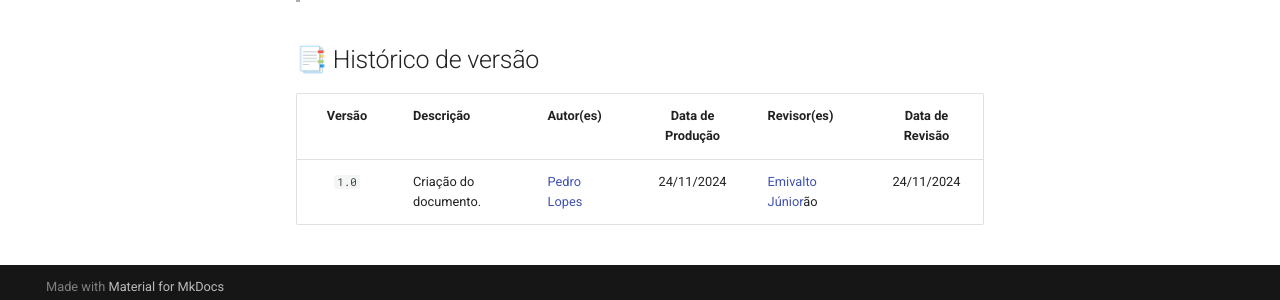
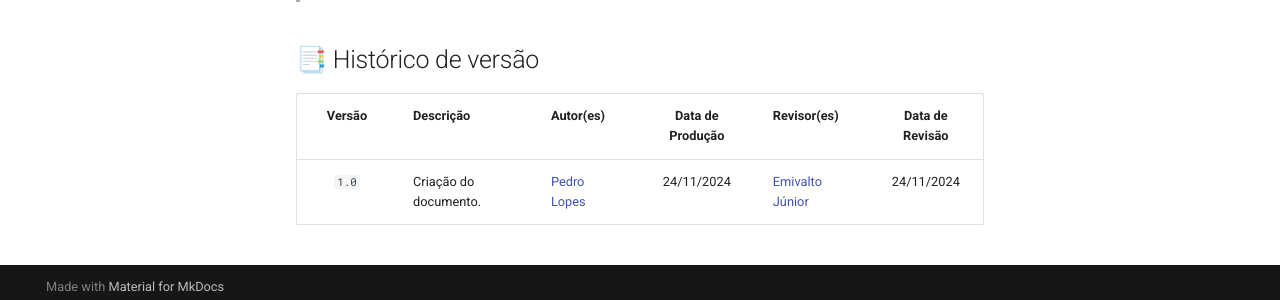
Before and after one commit to Requisitos-de-Software/2024.2-MeuSUSDigital, an MkDocs documentation site: the page built from docs/verificacao/lista_verif/entrega2.md, in a window 1280 px wide and 900 px high, scrolled down 2061 px. Shown: the part 590-890 px from the top of the window. Built offline with MkDocs 1.6.1 and Material for MkDocs 9.7.7, drawn with Linux system fonts in a browser that asks for light colours.

Commit message:
corção

```diff
--- a/docs/verificacao/lista_verif/entrega2.md
+++ b/docs/verificacao/lista_verif/entrega2.md
@@ -61,4 +61,4 @@
 
 | Versão | Descrição | Autor(es) | Data de Produção | Revisor(es) | Data de Revisão |
 | :----: | --------- | --------- | :--------------: | ----------- | :-------------: |
-| `1.0`  | Criação do documento. | [Pedro Lopes](https://github.com/pLopess) | 24/11/2024 | [Emivalto Júnior](https://github.com/EmivaltoJrr)ão | 24/11/2024 |
+| `1.0`  | Criação do documento. | [Pedro Lopes](https://github.com/pLopess) | 24/11/2024 | [Emivalto Júnior](https://github.com/EmivaltoJrr) | 24/11/2024 |
```
